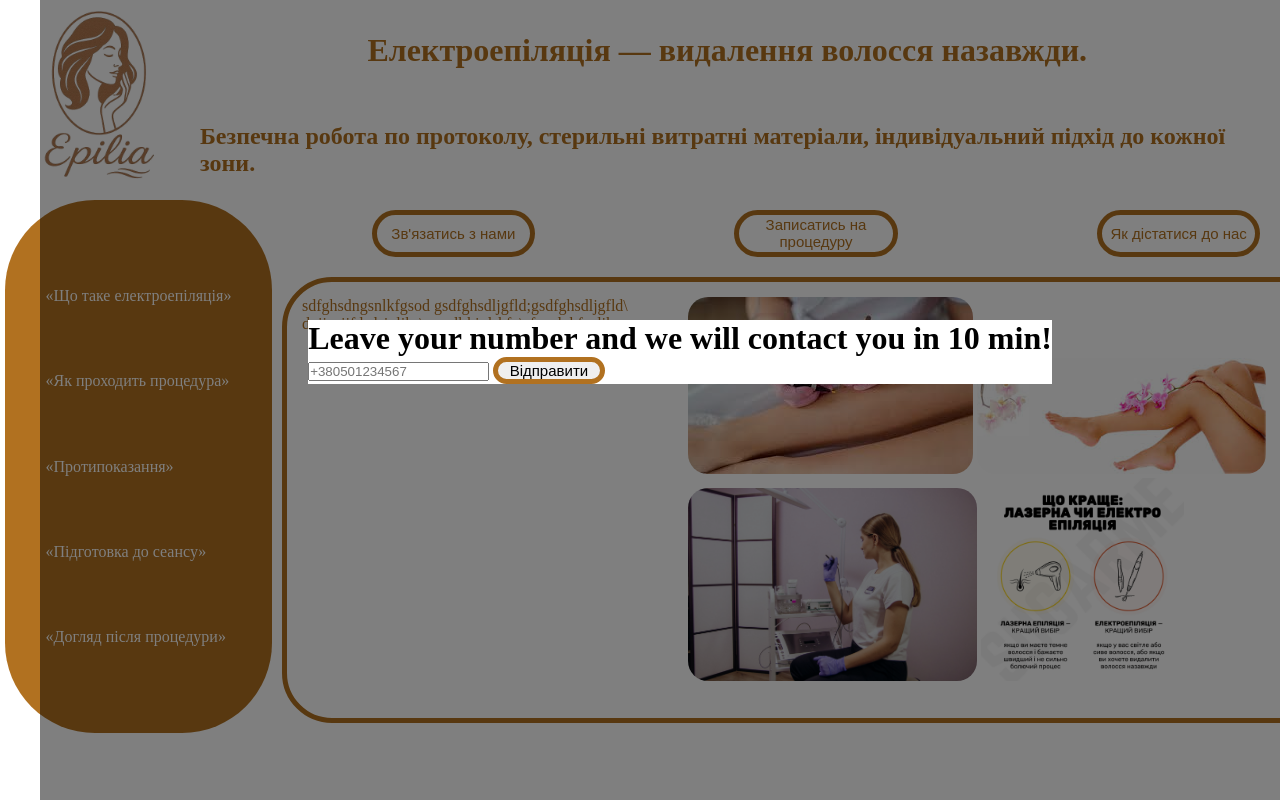
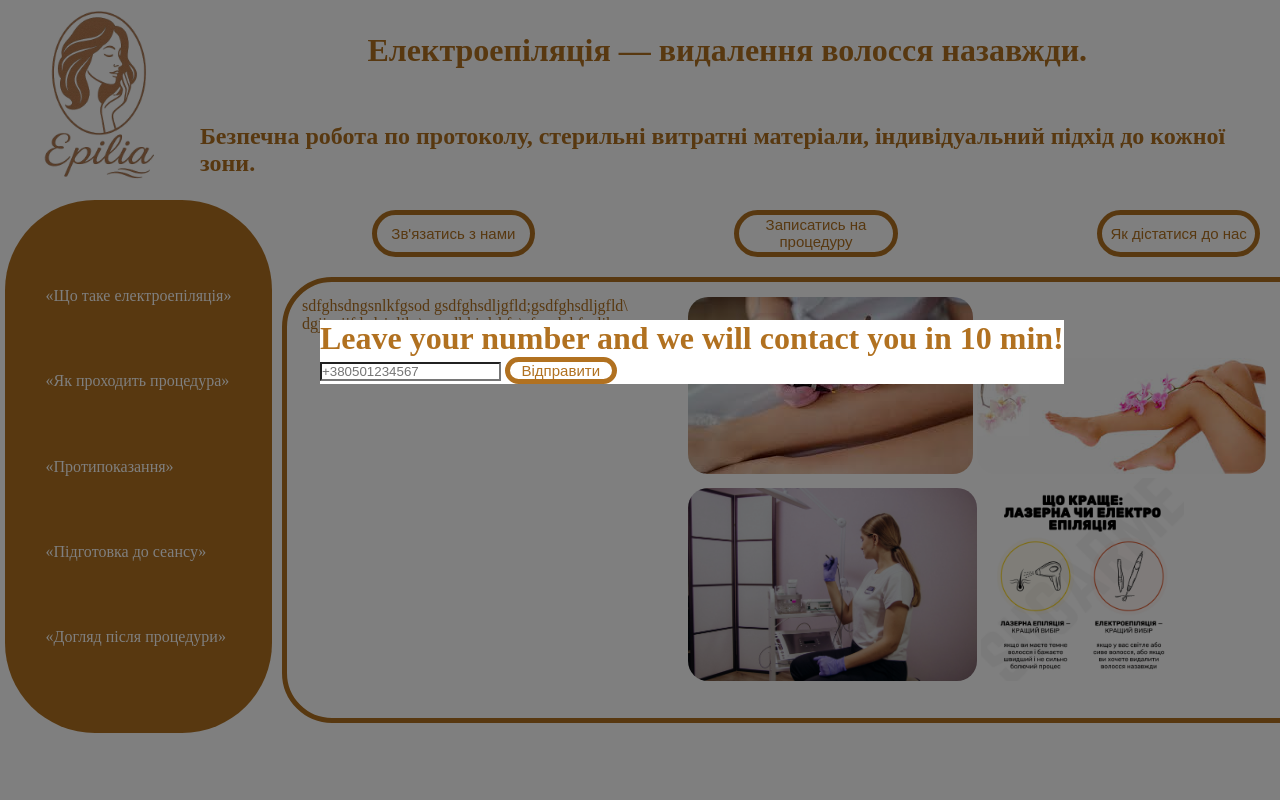
Before and after one commit to turchynskyidy-zpi51-ux/epilia_studio, a plain HTML site: page index.html in a window 1280 px wide. Both pictures are taken after a click on the button "Зв'язатись з нами". Shown: the top 800 px of the page. Drawn offline with Linux system fonts and the light colour scheme.

Commit message:
firstForm

```diff
--- a/CSS/style.css
+++ b/CSS/style.css
@@ -150,19 +150,20 @@
 
 button:hover {
     cursor: pointer;
-    box-shadow: #55350a;
+
 }
 
 button:active {
     border-color: #55350a;
+    box-shadow: inset 3px 3px 3px 3px #55350a;
 }
 
-.form_background {
+#form_background {
     width: 100%;
     height: 100%;
     position: absolute;
-    z-index: 1;
-    opacity: 0.5;
+    z-index: -1;
+    opacity: 0;
     background-color: black;
     display: flex;
     justify-content: center;
@@ -170,10 +171,11 @@
 }
 
 form {
+    display:none;
     position: absolute;
     margin-top: 25%;
+    left: 25%;
     z-index: 2;
     opacity: 1;
     background-color: #fff;
-
 }
--- a/content/forms/contact_us.html
+++ /dev/null
@@ -1,22 +0,0 @@
-<div class="form_background">
-
-</div>
-<form>
-    <h1>
-        Leave your number and we will contact you in 10 min!
-    </h1>
-
-    <input
-        id="phone"
-        name="phone"
-        type="tel"
-        inputmode="tel"
-        autocomplete="tel"
-        placeholder="+380501234567"
-        required
-        pattern="^\+?[0-9\s\-\(\)]{7,20}$"
-        title="Введіть номер: +380501234567 (дозволені цифри, пробіли, дужки, дефіси)"
-    />
-
-        <button type="submit">Відправити</button>
-</form>
--- a/index.html
+++ b/index.html
@@ -54,4 +54,28 @@
 
     </footer>
 </body>
+
+<div id="form_background">
+
+</div>
+<form id="contact_form">
+    <h1>
+        Leave your number and we will contact you in 10 min!
+    </h1>
+
+    <input
+        id="phone"
+        name="phone"
+        type="tel"
+        inputmode="tel"
+        autocomplete="tel"
+        placeholder="+380501234567"
+        required
+        pattern="^\+?[0-9\s\-\(\)]{7,20}$"
+        title="Введіть номер: +380501234567 (дозволені цифри, пробіли, дужки, дефіси)"
+    />
+
+        <button type="submit">Відправити</button>
+</form>
+
 </html>
--- a/scripts/app.js
+++ b/scripts/app.js
@@ -1,10 +1,14 @@
 const contact_us = document.querySelector("#contact");
-const target = document.querySelector("html")
+const target = document.querySelector("html");
+const background = document.querySelector("#form_background");
+const form = document.querySelector("#contact_form");
 contact_us.addEventListener("click",() => {
-    fetch("./content/forms/contact_us.html")
-    .then(r => r.text())
-    .then(html => {
-      target.insertAdjacentHTML("beforeend", html);
-    })
-    .catch(console.error);
+  form.style.display = "block";
+  background.style.opacity = "0.5";
+  background.style.zIndex = "2";
 })
+background.addEventListener("click", () => {
+  form.style.display = "none";
+  background.style.opacity = "0";
+  background.style.zIndex = "-1";
+})
```
